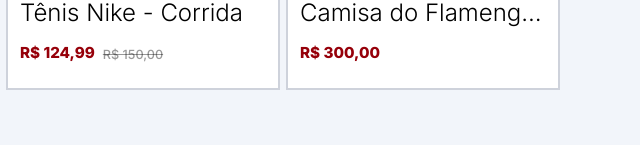
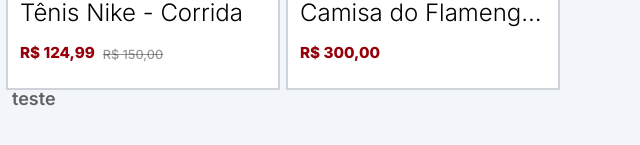
Before and after one commit to CaioSouza07/e-commerce-web, a React (Vite) app: page / in a window 1280 px wide. Shown: the part 355-500 px from the top of the page, without its empty margins (0-640 px from the left). Built offline with nearby package versions, Linux system fonts and the light colour scheme.

Commit message:
feat: cria componente de nav button e estiliza

```diff
--- a/src/App.jsx
+++ b/src/App.jsx
@@ -1,5 +1,6 @@
 import "./App.css";
 import Button from "./components/ui/Button/Button";
+import NavButton from "./components/ui/NavButton/NavButton";
 import ProductCard from "./components/ui/ProductCard/ProductCard";
 
 function App() {
@@ -34,6 +35,7 @@
           price={300}
         />
       </div>
+      <NavButton router={"/teste"}>teste</NavButton>
     </>
   );
 }
--- /dev/null
+++ b/src/components/ui/NavButton/NavButton.css
@@ -0,0 +1,22 @@
+.nav {
+  text-decoration: none;
+}
+
+.nav-btn {
+  background-color: transparent;
+  color: rgb(0, 0, 0, 0.6);
+  padding: 4px;
+  font-weight: 600;
+  font-size: large;
+}
+
+.nav-btn:hover {
+  /* text-shadow: 1px 1px 2px rgba(0, 0, 0, 0.5); */
+  font-weight: bolder;
+}
+
+.nav-btn-active {
+  color: #96000a;
+  padding: 4px;
+  border-bottom: #96000a solid 2px;
+}
--- /dev/null
+++ b/src/components/ui/NavButton/NavButton.jsx
@@ -0,0 +1,16 @@
+import "./NavButton.css";
+import { NavLink } from "react-router";
+
+function NavButton({ children, router }) {
+  return (
+    <NavLink to={router} className="nav">
+      {({ isActive }) => (
+        <span className={`nav-btn ${isActive ? "nav-btn-active" : ""}`}>
+          {children}
+        </span>
+      )}
+    </NavLink>
+  );
+}
+
+export default NavButton;
```
